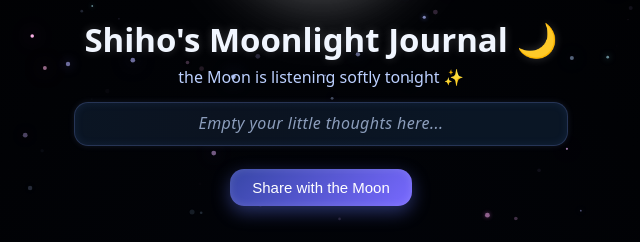
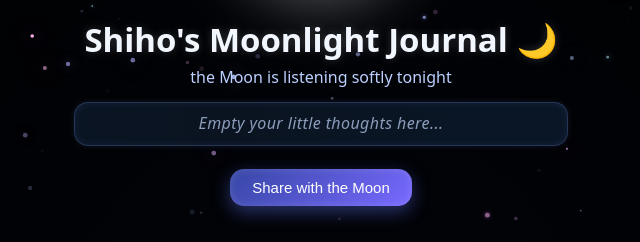
Before and after one commit to rabbitchummy2/moonlight-journal, a plain HTML site: page index.html in a window 1280 px wide. Shown: the part 319-561 px from the top of the page, 319-959 px from the left. Drawn offline with Linux system fonts and the light colour scheme.

Commit message:
Update index.html

```diff
--- a/index.html
+++ b/index.html
@@ -20,7 +20,7 @@
 
     <!-- Title & subtitle -->
     <h1 class="title">Shiho's Moonlight Journal 🌙</h1>
-    <p class="subtitle">the Moon is listening softly tonight ✨</p>
+    <p class="subtitle">the Moon is listening softly tonight</p>
 
     <!-- Journal box -->
     <textarea id="entry" placeholder="Empty your little thoughts here..."></textarea>
```
